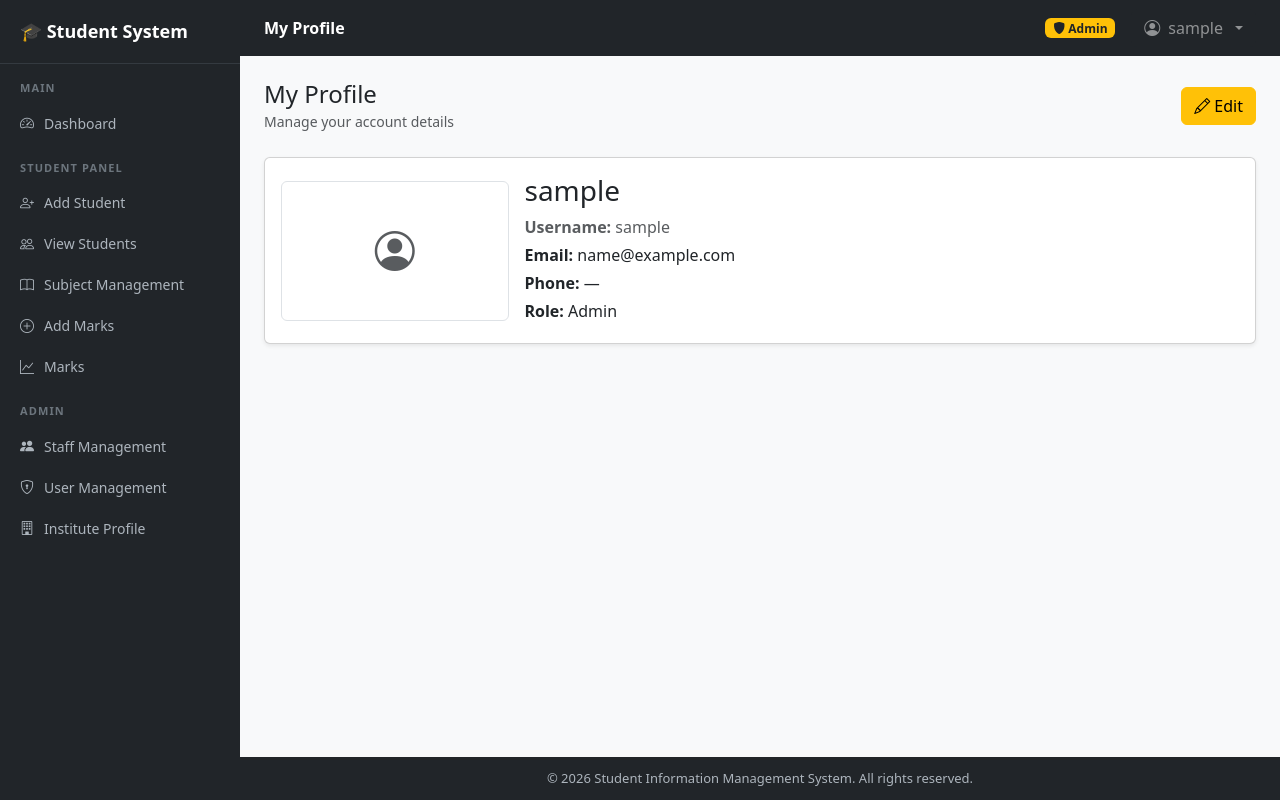
After one commit to ThilakSujan/Student-System, a PHP site: page /profile/view.php in a window 1280 px wide. The commit adds this page. Run offline with PHP 8.4, Linux system fonts and the light colour scheme; the visitor is signed in with stand-in values (Sample User, id 1); data that the repository does not hold is empty.

Commit message:
User Profile Page

```diff
--- a/includes/navbar.php
+++ b/includes/navbar.php
@@ -21,14 +21,17 @@
             </span>
         <?php endif; ?>
 
-        <span class="text-white-50 small">
-            <i class="bi bi-person-circle"></i>
-            <?php echo isset($_SESSION['username']) ? htmlspecialchars($_SESSION['username']) : ''; ?>
-        </span>
-
-        <a href="/student_system/auth/logout.php" class="btn btn-outline-danger btn-sm">
-            <i class="bi bi-box-arrow-right"></i> Logout
-        </a>
+        <div class="dropdown">
+            <button class="btn btn-dark dropdown-toggle text-white-50 small d-flex align-items-center gap-2" type="button" id="userMenu" data-bs-toggle="dropdown" aria-expanded="false">
+                <i class="bi bi-person-circle"></i>
+                <?php echo isset($_SESSION['username']) ? htmlspecialchars($_SESSION['username']) : ''; ?>
+            </button>
+            <ul class="dropdown-menu dropdown-menu-end" aria-labelledby="userMenu">
+                <li><a class="dropdown-item" href="/student_system/profile/view.php"><i class="bi bi-person me-2"></i> My Profile</a></li>
+                <li><hr class="dropdown-divider"></li>
+                <li><a class="dropdown-item text-danger" href="/student_system/auth/logout.php"><i class="bi bi-box-arrow-right me-2"></i> Logout</a></li>
+            </ul>
+        </div>
 
     </div>
 
--- /dev/null
+++ b/profile/view.php
@@ -0,0 +1,88 @@
+<?php
+require_once '../includes/auth.php';
+require_login();
+
+$page_title = "My Profile";
+$currentPage = 'profile';
+require '../includes/header.php';
+require '../includes/sidebar.php';
+include '../config/db_pdo.php';
+
+// Ensure user_profiles table exists
+$pdo->exec("CREATE TABLE IF NOT EXISTS user_profiles (
+    user_id INT PRIMARY KEY,
+    full_name VARCHAR(255),
+    phone VARCHAR(50),
+    profile_text TEXT,
+    created_at TIMESTAMP DEFAULT CURRENT_TIMESTAMP,
+    updated_at TIMESTAMP DEFAULT CURRENT_TIMESTAMP ON UPDATE CURRENT_TIMESTAMP,
+    FOREIGN KEY (user_id) REFERENCES users(id) ON DELETE CASCADE
+) ENGINE=InnoDB DEFAULT CHARSET=utf8;");
+
+// Fetch current user and profile
+$stmt = $pdo->prepare("SELECT u.id, u.username, u.email, u.role, u.created_at, p.full_name, p.phone, p.profile_text
+                       FROM users u
+                       LEFT JOIN user_profiles p ON u.id = p.user_id
+                       WHERE u.id = :id LIMIT 1");
+$stmt->execute([':id' => $_SESSION['user_id']]);
+$user = $stmt->fetch(PDO::FETCH_ASSOC);
+
+if (!$user) {
+    header('Location: ../dashboard/dashboard.php');
+    exit;
+}
+?>
+
+<div id="content">
+
+    <?php require '../includes/navbar.php'; ?>
+
+    <div id="main-content">
+
+        <div class="d-flex justify-content-between align-items-center mb-4">
+            <div>
+                <h4 class="mb-0">My Profile</h4>
+                <small class="text-muted">Manage your account details</small>
+            </div>
+            <a href="edit.php" class="btn btn-warning">
+                <i class="bi bi-pencil"></i> Edit
+            </a>
+        </div>
+
+        <?php if (isset($_GET['updated'])): ?>
+            <div class="alert alert-success alert-dismissible fade show">
+                <i class="bi bi-check-circle"></i> Profile updated successfully.
+                <button type="button" class="btn-close" data-bs-dismiss="alert"></button>
+            </div>
+        <?php endif; ?>
+
+        <div class="card shadow-sm">
+            <div class="card-body">
+                <div class="row g-3 align-items-center">
+                    <div class="col-md-3 text-center">
+                        <div class="border rounded d-flex align-items-center justify-content-center" style="height:140px;">
+                            <i class="bi bi-person-circle fs-1 text-muted"></i>
+                        </div>
+                    </div>
+                    <div class="col-md-9">
+                        <h3><?php echo htmlspecialchars($user['full_name'] ?: $user['username']); ?></h3>
+                        <p class="text-muted mb-1"><strong>Username:</strong> <?php echo htmlspecialchars($user['username']); ?></p>
+                        <p class="mb-1"><strong>Email:</strong> <?php echo htmlspecialchars($user['email']); ?></p>
+                        <p class="mb-1"><strong>Phone:</strong> <?php echo htmlspecialchars($user['phone'] ?: '—'); ?></p>
+                        <p class="mb-1"><strong>Role:</strong> <?php echo htmlspecialchars(ucfirst($user['role'])); ?></p>
+                        <?php if (!empty($user['profile_text'])): ?>
+                            <div class="mt-3">
+                                <h6>About</h6>
+                                <p class="small text-muted mb-0"><?php echo nl2br(htmlspecialchars($user['profile_text'])); ?></p>
+                            </div>
+                        <?php endif; ?>
+                    </div>
+                </div>
+            </div>
+        </div>
+
+    </div>
+
+    <?php require '../includes/footer.php'; ?>
+
+</div>
```
Also changed, not shown: profile/edit.php (added, +156 -0 lines).
